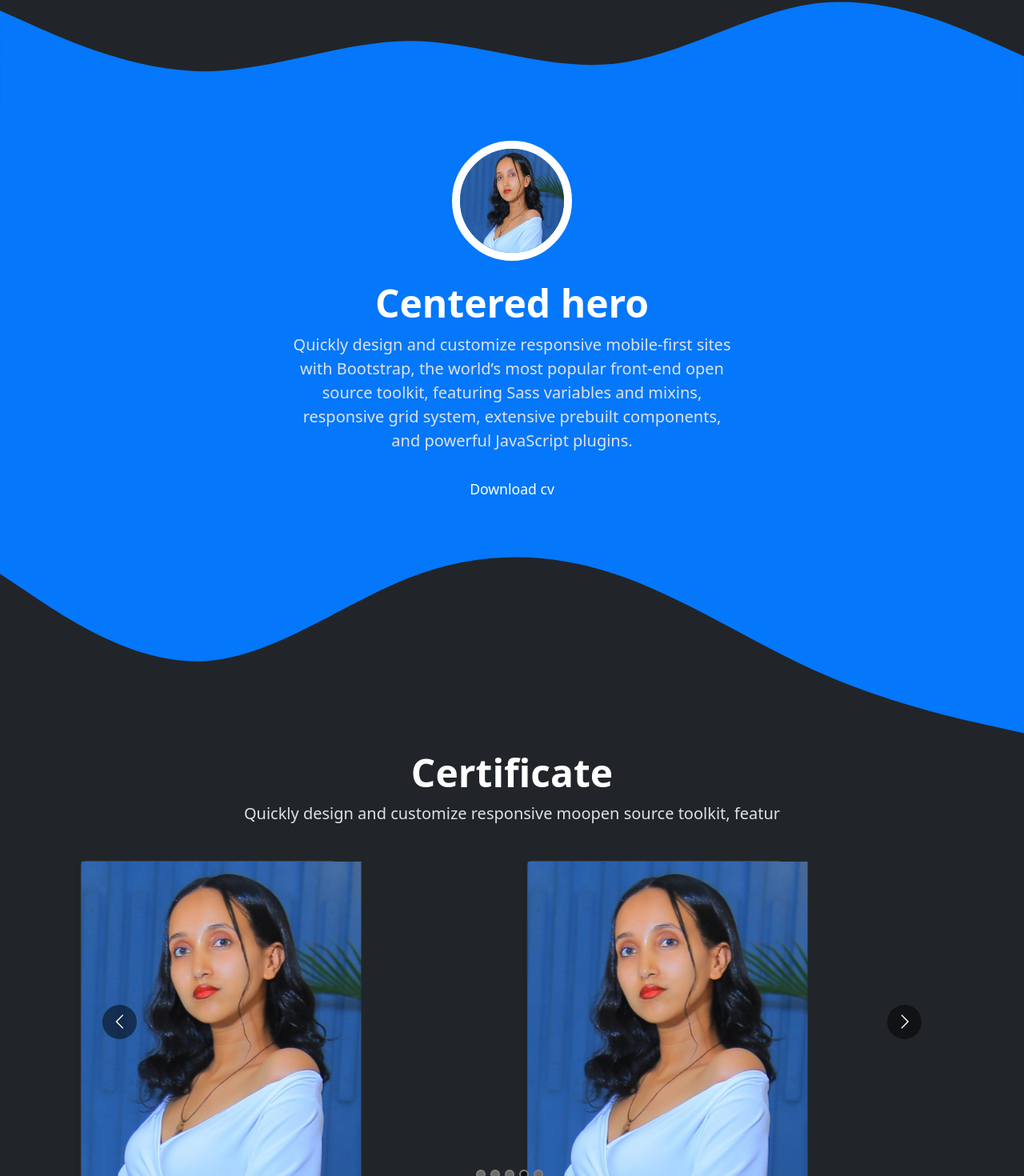
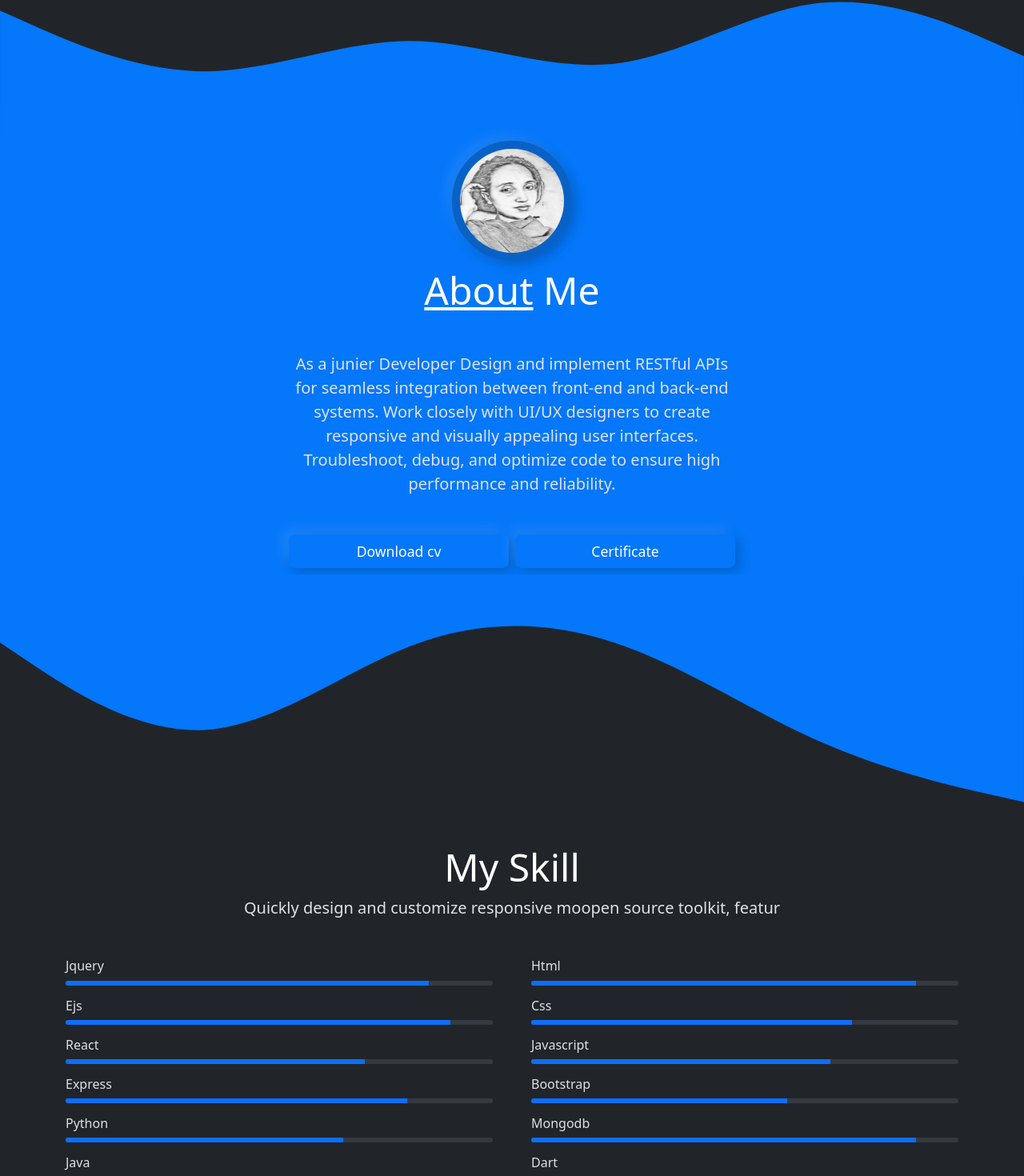
Before and after one commit to AKIDLLkidikifle/portfolio-react.js, a React (Create React App) app: page / in a window 1280 px wide. Shown: the part 676-2146 px from the top of the page at 80% size. Built offline with nearby package versions, Linux system fonts and the light colour scheme.

Commit message:
designing about  page is done

```diff
--- a/public/index.css
+++ b/public/index.css
@@ -38,13 +38,22 @@ a{
 
 .about img{
     border-radius: 50%;
-    border: 10px solid white;
+    border: 10px solid #0a61c5;
+    box-shadow: -8px -8px 15px rgba(235, 225, 225, 0.1),5px 5px 15px rgba(0, 0, 0, 0.2);
+}
+
+.about button{
+  box-shadow: -8px -8px 15px rgba(243, 238, 238, 0.1),5px 5px 15px rgba(0, 0, 0, 0.2);
 }
 
 .footer{
     background-color: #0477fa;
 }
 
+
+.progress{
+  height: 6px;
+}
 
 
 @keyframes animate {
@@ -211,7 +220,7 @@ a{
   }
 
   .btn:hover{
-      background-color: #27ae60;
+      background-color: #0477fa;
   }
 
   .field:focus{
@@ -257,18 +266,3 @@ a{
     }
 
   }
-
-  /* @media screen and (max-width: 250px){
-    .contact-box{
-      max-width: 500px;
-    }
-    .contact{
-      padding: 2px 2px;
-    }
-    .field{
-      padding: 0.5rem 0rem;
-    }
-    form{
-      padding: 5rem 0rem;
-    }
-  }  */
--- a/src/App.js
+++ b/src/App.js
@@ -8,7 +8,7 @@ import Portfolio from "./components/Portfolio";
 import Contact from "./components/Contact";
 import Newsletter from "./components/Newsletter";
 import Footer from "./components/Footer";
-import Certificate from "./components/certificate";
+
 
 
 function App() {
@@ -17,7 +17,6 @@ function App() {
         <Navbar />
         <Hero />
         <About />
-        <Certificate />
         <Skill />
         <Portfolio />
         <Contact />
--- a/src/components/About.js
+++ b/src/components/About.js
@@ -23,12 +23,13 @@ function About(){
            <div className="container ">
             <div className="row flex-lg-row-reverse align-items-center g-5 ">
                 <div className="px-4  mt-5 text-center">
-                    <img className="d-block mx-auto mb-4" src="./image/me.JPG" alt="" width="150" height="150" />
-                    <h1 className="display-5 fw-bold text-body-emphasis">Centered hero</h1>
+                    <img className="d-block mx-auto mb-2" src="./image/about.JPG" alt="" width="150" height="150" />
+                    <p className="display-5   mb-5 text-body-emphasis"><span style={{textDecoration: "underline"}}>About</span> Me</p>
                     <div className="col-lg-6 mx-auto">
-                      <p className="lead mb-4">Quickly design and customize responsive mobile-first sites with Bootstrap, the world’s most popular front-end open source toolkit, featuring Sass variables and mixins, responsive grid system, extensive prebuilt components, and powerful JavaScript plugins.</p>
+                      <p className="lead mb-4">As a junier Developer Design and implement RESTful APIs for seamless integration between front-end and back-end systems. Work closely with UI/UX designers to create responsive and visually appealing user interfaces. Troubleshoot, debug, and optimize code to ensure high performance and reliability.</p>
                       <div className="d-grid gap-2 d-sm-flex justify-content-sm-center">
-                        <button onClick={()=>{downloadFileAtUrl(pdf_url)}} type="button" className="btn btn-primary btn-lg px-4 gap-3">Download cv</button>
+                        <button onClick={()=>{downloadFileAtUrl(pdf_url)}} type="button" className="btn btn-primary btn-lg px-4 mt-4 my-2 gap-3">Download cv</button>
+                        <button  type="button" className="btn btn-primary btn-lg px-4 mt-4 my-2 gap-3">Certificate</button>
                       </div>
                     </div>
                 </div>
--- a/src/components/Newsletter.js
+++ b/src/components/Newsletter.js
@@ -3,7 +3,7 @@ function Newsletter(){
      <div className="px-4 py-5 my-5 text-center">
         <div className="col-lg-6 mx-auto">
            <div className="d-grid gap-2 d-sm-flex justify-content-sm-center">
-                <button type="button" className="btn btn-primary btn-lg px-4 gap-3">Subscribe to my newsletter</button>
+                <button  style={{padding: "5px, 10px"}} type="button" className="btn btn-primary btn-lg px-4 gap-3"><a href="https://kidikifle-newsletter.onrender.com">Subscribe to my newsletter</a></button>
            </div>
         </div>
      </div>
--- a/src/components/Skill.js
+++ b/src/components/Skill.js
@@ -3,7 +3,7 @@ function Skill(){
         <section className="skill" id="skill">
     <div className="container my-5">
                <div className="px-4 py-1 my-3 text-center">
-                   <h5 className="display-5 fw-bold text-body-emphasis">My Skill</h5>
+                   <h4 className="display-5  text-body-emphasis">My Skill</h4>
                    <p className="lead mb-4">Quickly design and customize responsive moopen source toolkit, featur</p>
               </div>
       <div className="row flex-lg-row-reverse align-items-center g-5 py-1">
```
Also changed, not shown: public/image/about.jpg (added).
